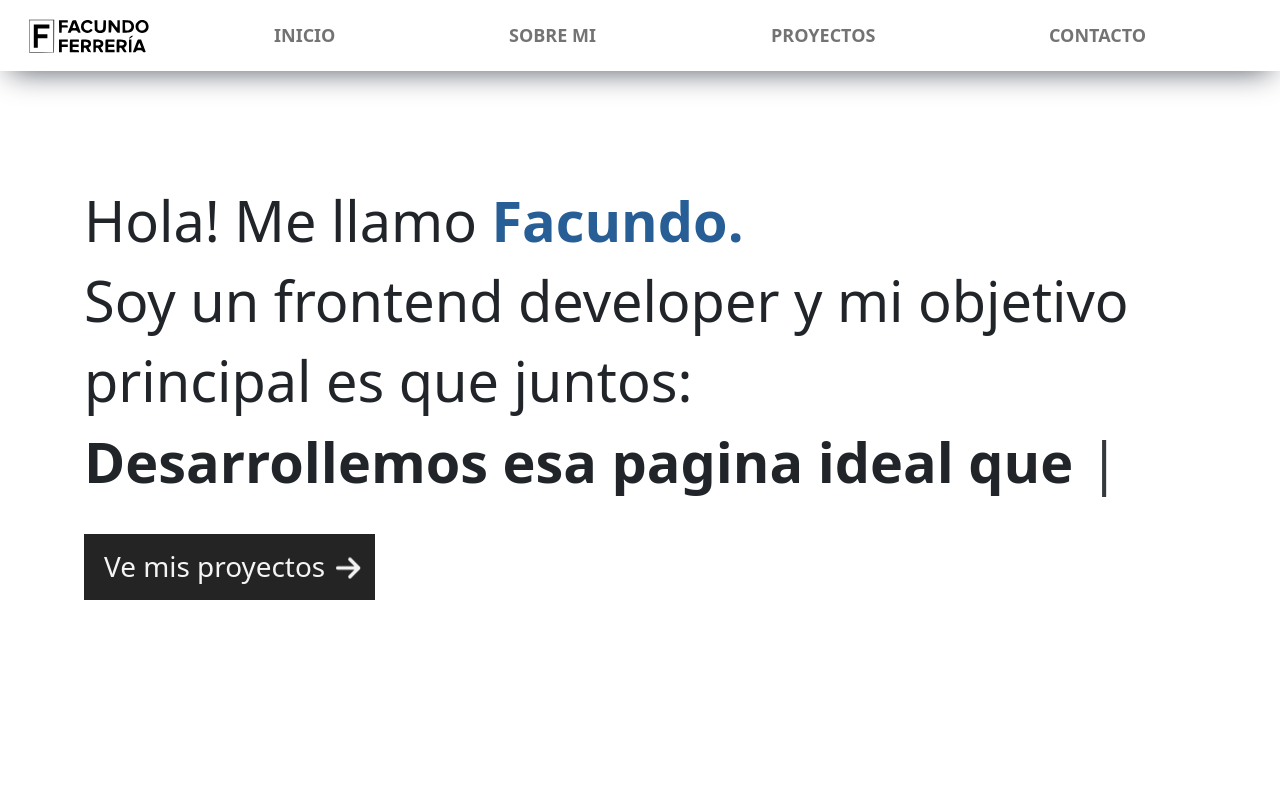
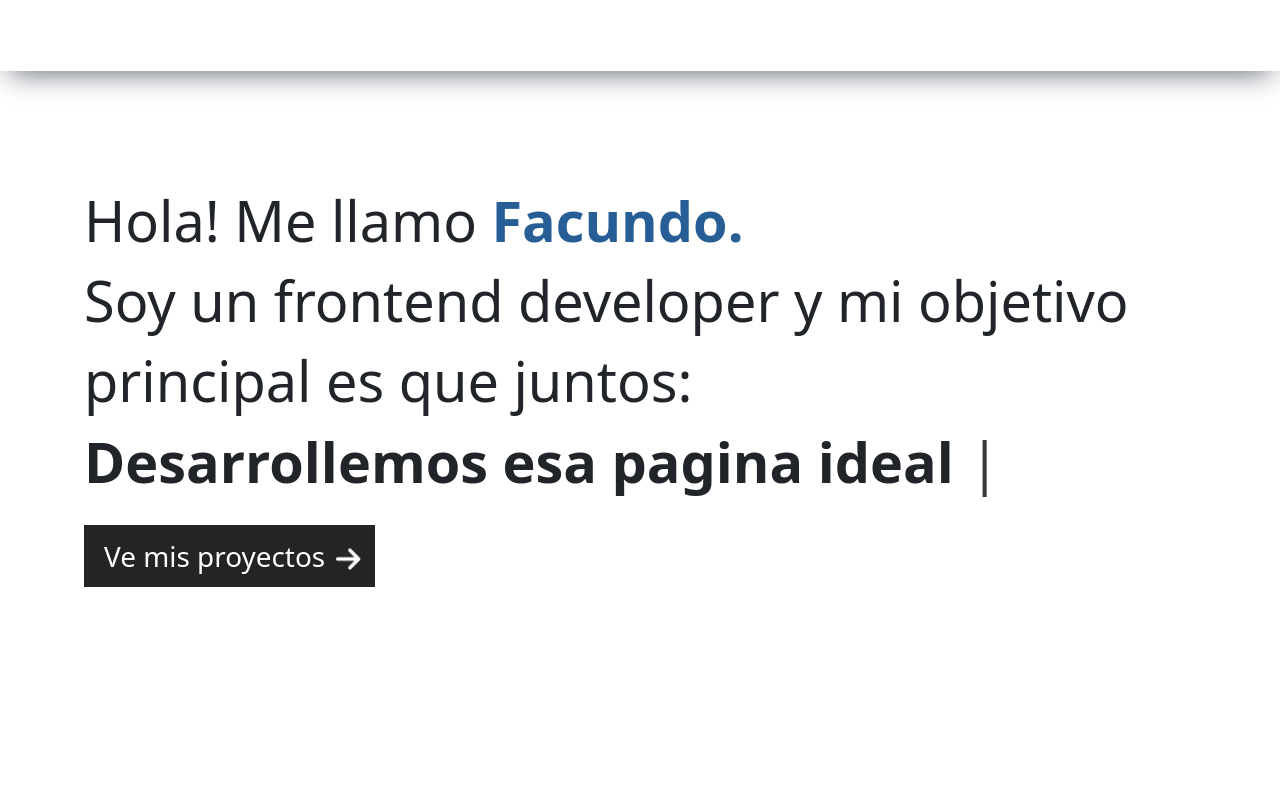
Before and after one commit to facuferreria/Mi-Portfolio, a React (Vite) app: page / in a window 1280 px wide. Shown: the top 800 px of the page. Built offline with nearby package versions, Linux system fonts and the light colour scheme.

Commit message:
Working Final Version

```diff
--- a/src/Components/NavBar/NavBar.jsx
+++ b/src/Components/NavBar/NavBar.jsx
@@ -1,38 +1,23 @@
-import Button from 'react-bootstrap/Button';
 import Container from 'react-bootstrap/Container';
-import Form from 'react-bootstrap/Form';
 import Nav from 'react-bootstrap/Nav';
 import Navbar from 'react-bootstrap/Navbar';
-import NavDropdown from 'react-bootstrap/NavDropdown';
-import Offcanvas from 'react-bootstrap/Offcanvas';
 import brand from '../../assets/brand-logo.svg';
 import styles from './NavBar.module.scss'
 
 function NavBar() {
   return (
-    <Navbar key='xl' expand='xl' className={styles.nav}>
+    <Navbar collapseOnSelect expand="lg" className={styles.nav}>
       <Container fluid>
         <Navbar.Brand href="#home"><img src={brand} alt= "brand logo" className={styles.logo} /></Navbar.Brand>
-            <Navbar.Toggle aria-controls={`offcanvasNavbar-expand-xl`} />
-            <Navbar.Offcanvas
-              id={`offcanvasNavbar-expand-xl`}
-              aria-labelledby={`offcanvasNavbarLabel-expand-xl`}
-              placement="end"
-            >
-              <Offcanvas.Header closeButton>
-                <Offcanvas.Title id={`offcanvasNavbarLabel-expand-xl`}>
-                    <img src={brand} alt= "brand logo" className={styles.logo}  />
-                </Offcanvas.Title>
-              </Offcanvas.Header>
-              <Offcanvas.Body>
-                <Nav className={`${styles.nav_options} flex-grow-1 pe-3 `}>
-                  <Nav.Link className={styles.nav_link} href="/#home">INICIO</Nav.Link>
+        <Navbar.Toggle aria-controls="responsive-navbar-nav" />
+        <Navbar.Collapse id="responsive-navbar-nav">
+          <Nav className={`${styles.nav_options} me-auto`}>
+            <Nav.Link className={styles.nav_link} href="#home">INICIO</Nav.Link>
             <Nav.Link className={styles.nav_link} href="/#about">SOBRE MI</Nav.Link>
             <Nav.Link className={styles.nav_link} href="/#proyects">PROYECTOS</Nav.Link>
             <Nav.Link className={styles.nav_link} href="/#contact">CONTACTO</Nav.Link>
           </Nav>
-              </Offcanvas.Body>
-            </Navbar.Offcanvas>
+        </Navbar.Collapse>
       </Container>
     </Navbar>
   );
--- a/src/Components/NavBar/NavBar.module.scss
+++ b/src/Components/NavBar/NavBar.module.scss
@@ -2,6 +2,7 @@
 
 .nav{
     background-color: $primary-color;
+
     min-width: 100%;
     text-transform: uppercase;
     font-weight: 600;
@@ -14,16 +15,16 @@
     z-index: 10;
 
     &_options{
-        margin-left: 20px;
-        width: 60%;
+        margin: 0 auto;
+        width: 100%;
         display: flex;
         justify-content: space-around;
     }
 
 
     &_link{
+        @include breakpoint(desktop) {
             opacity: 0;
-
             &:nth-child(1){
                 @include animation(pop-animation, .5s , 1.5s);
             }
@@ -37,12 +38,17 @@
                 @include animation(pop-animation, .5s , 3s);
             }
         }
+    }
 
 }
 
 .logo{
     width: 120px;
     height: 60px;
+
+    @include breakpoint(desktop) {
         opacity: 0;
         @include animation(slideInLeft, 1s , .5s);
     }
+
+}
--- a/src/Components/Presentation/Presentation.jsx
+++ b/src/Components/Presentation/Presentation.jsx
@@ -7,7 +7,6 @@ function Presentation() {
     return (
         <div className="container" id="home">
             <div className={styles.subcontainer}>
-                <div>
                 <p className={styles.text} >Hola! Me llamo <span className={styles.blue_text}>Facundo.</span></p>
                 <p className={styles.text} >Soy un frontend developer y mi objetivo principal es que juntos:</p>
                 <Typewriter
@@ -17,9 +16,9 @@ function Presentation() {
                         .pauseFor(1500)
                         .changeDelay(40)
                         .changeDeleteSpeed(30)
-                            .typeString('<strong>Desarrollemos esa pagina ideal que imaginas</strong>')
+                        .typeString('<strong>Desarrollemos esa pagina ideal que deseas</strong>')
                         .pauseFor(1500)
-                            .deleteChars(43)
+                        .deleteChars(41)
                         .typeString('<strong>Impulsemos ese negocio que tenes</strong>')
                         .pauseFor(1500)
                         .deleteChars(32)
@@ -29,11 +28,10 @@ function Presentation() {
                         .start();
                     }}
                 />
-                    <button className={styles.button} >
+                <a href="/#proyects" className={styles.button}>
                     Ve mis proyectos
                     <FontAwesomeIcon className={styles.icon} icon="fa-solid fa-arrow-right" />
-                    </button>
-                </div>
+                </a>
             </div>
         </div>
     )
--- a/src/Components/Presentation/Presentation.module.scss
+++ b/src/Components/Presentation/Presentation.module.scss
@@ -19,12 +19,13 @@
 }
 
 .button{
+    text-decoration: none;
     margin-top: 30px;
     font-size: 0.5em;
     border: none;
     padding: 12px 50px 12px 20px;
     background-color: #242424;
-    color: #f4f4f4;
+    color: $primary-color;
     transition: 0.5s;
     position: relative;
 
@@ -40,6 +41,7 @@
 
     @include breakpoint(desktop){
         &:hover{
+            color: $primary-color;
             transition: 0.5s;
             background-color: $third-color;
             .icon{
--- a/src/Components/ProyectCard/ProyectCard.module.scss
+++ b/src/Components/ProyectCard/ProyectCard.module.scss
@@ -167,6 +167,11 @@
         color: $primary-color;
         background-color: $third-color;
     }
+
+    @include breakpoint(tablet) {
+        color: $primary-color;
+        background-color: $third-color;
+    }
 }
 
 .animation_card{
```
Lines whose indentation alone changed are shown as unchanged.
